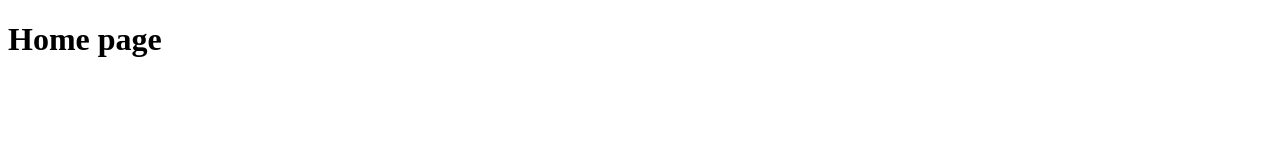
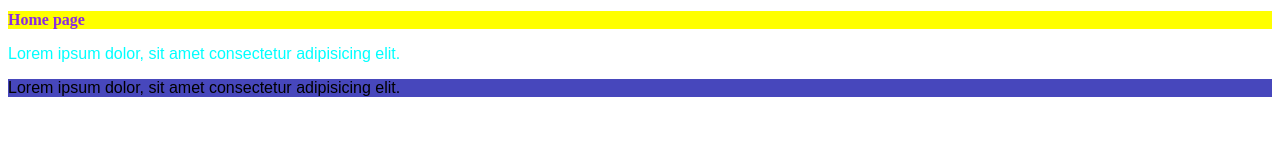
Before and after one commit to tamoshiku/kofeloftet_3, a website: page index.html in a window 1280 px wide. Drawn offline with Linux system fonts and the light colour scheme.

Commit message:
Lorem ipsum

```diff
--- a/index.html
+++ b/index.html
@@ -10,6 +10,8 @@
 
     <main>
       <h1>Home page</h1>
+      <p id="foo">Lorem ipsum dolor, sit amet consectetur adipisicing elit.</p>
+      <p class="bg-blue">Lorem ipsum dolor, sit amet consectetur adipisicing elit.</p>
     </main>
   </body>
 </html>
--- a/styles.css
+++ b/styles.css
@@ -0,0 +1,18 @@
+/* I am a comment */
+h1{
+    color: blueviolet;
+    background-color: yellow;
+    font-size: medium;
+}
+
+p{
+    font-family: fantasy;
+}
+
+#foo{
+    color:aqua;
+}
+
+.bg-blue{
+    background-color: rgb(71, 71, 188);
+}
```
